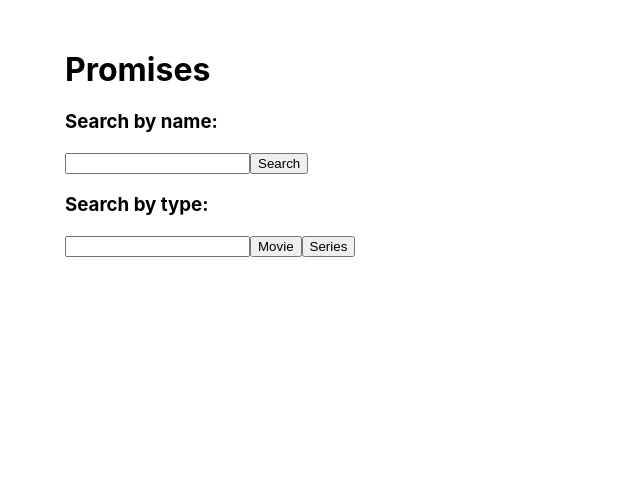
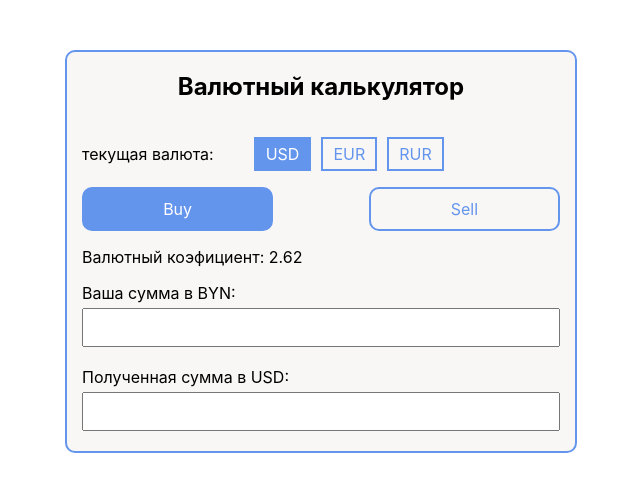
Before and after one commit to KamranBabaev/JS-PET-projects, a React (Create React App) app: page / in a window 1280 px wide. Shown: the top 492 px of the page, without its empty margins (319-959 px from the left). Built offline with nearby package versions, Linux system fonts and the light colour scheme.

Commit message:
1 part, add currency converter

```diff
--- a/src/App.tsx
+++ b/src/App.tsx
@@ -14,8 +14,8 @@ import Lesson3 from './lessons/lesson3/Lesson3';
 function App() {
     return (
         <div className="container">
-            {/*<Lesson1 />*/}
-            <Lesson3 />
+            <Lesson1 />
+            {/*<Lesson3 />*/}
             {/*<Lesson4 />*/}
         </div>
     );
--- a/src/components/CurrencyExchange/CurrencyExchange.tsx
+++ b/src/components/CurrencyExchange/CurrencyExchange.tsx
@@ -12,46 +12,44 @@ type CurrencyExchangePropsType = {
     changeCurrentCurrency: (e: React.MouseEvent<HTMLLIElement>) => void;
 };
 
-const CurrencyExchange: React.FC<CurrencyExchangePropsType> = ({
-                                                                                  currenciesName,
-                                                                                  currentCurrency,
-                                                                                  currencyRate,
-                                                                                  isBuying,
-                                                                                  amountOfBYN,
-                                                                                  amountOfCurrency,
-                                                                                  changeCurrencyField,
-                                                                                  changeAction,
-                                                                                  changeCurrentCurrency,
-                                                                              }) => {
-    const viewCurrency = isBuying ? (
-        <React.Fragment>
+const CurrencyExchange: React.FC<CurrencyExchangePropsType> = props => {
+
+    const {
+        currenciesName, currentCurrency, currencyRate, isBuying, amountOfBYN,
+        amountOfCurrency, changeCurrencyField, changeAction, changeCurrentCurrency,
+    } = props;
+
+
+    const viewCurrency = isBuying
+
+        ? (<React.Fragment>
             <label>
-                You give the next amount of BYN:
-                <input value={amountOfBYN} data-currency="byn" onChange={changeCurrencyField} />
+                Ваша сумма в BYN:
+                <input value={amountOfBYN} data-currency="byn" onChange={changeCurrencyField}/>
             </label>
             <label>
-                You get the next amount of {currentCurrency}:
-                <input value={amountOfCurrency} data-currency="currency" onChange={changeCurrencyField} />
+                Полученная сумма в {currentCurrency}:
+                <input value={amountOfCurrency} data-currency="currency" onChange={changeCurrencyField}/>
             </label>
-        </React.Fragment>
-    ) : (
-        <React.Fragment>
+        </React.Fragment>)
+
+        : (<React.Fragment>
             <label>
-                You give the next amount of {currentCurrency}:
-                <input value={amountOfCurrency} data-currency="currency" onChange={changeCurrencyField} />
+                Ваша сумма в {currentCurrency}:
+                <input value={amountOfCurrency} data-currency="currency" onChange={changeCurrencyField}/>
             </label>
             <label>
-                You get the next amount of BYN:
-                <input value={amountOfBYN} data-currency="byn" onChange={changeCurrencyField} />
+                Полученная сумма в BYN:
+                <input value={amountOfBYN} data-currency="byn" onChange={changeCurrencyField}/>
             </label>
-        </React.Fragment>
-    );
+        </React.Fragment>);
 
     return (
         <div className="currency">
-            <h2>Currency exchange</h2>
+            <h2>Валютный калькулятор</h2>
+
             <div className="currency-names">
-                <p>Current currency:</p>
+                <p>текущая валюта:</p>
                 <ul>
                     {currenciesName.map((currency: string, index: number) => {
                         return (
@@ -67,18 +65,21 @@ const CurrencyExchange: React.FC<CurrencyExchangePropsType> = ({
                     })}
                 </ul>
             </div>
+
             <div className="currency-action">
-        <span className={isBuying ? 'active' : ''} data-action="buy" onClick={changeAction}>
-          Buy
-        </span>
+                <span className={isBuying ? 'active' : ''} data-action="buy" onClick={changeAction}>
+                    Buy
+                </span>
                 <span className={isBuying ? '' : 'active'} data-action="sell" onClick={changeAction}>
-          Sell
-        </span>
+                    Sell
+                </span>
             </div>
+
             <div className="fields">
-                <p>Currency rate: {currencyRate}</p>
+                <p>Валютный коэфициент: {currencyRate}</p>
                 {viewCurrency}
             </div>
+
         </div>
     );
 };
--- a/src/containers/CurrencyExchangeContainer/CurrencyEContainer.tsx
+++ b/src/containers/CurrencyExchangeContainer/CurrencyEContainer.tsx
@@ -1,29 +1,34 @@
-import React from 'react';
+import React, {Dispatch} from 'react';
 import CurrencyExchange from '../../components/CurrencyExchange/CurrencyExchange';
-import { CurrencyState, CurrencyType } from '../../redux/currencyReducer';
-import { Dispatch } from 'redux';
+import {CurrencyType} from '../../redux/currencyReducer';
 import {
     ChangeActionAC,
     ChangeCurrencyFieldAC,
-    СhangeCurrentCurrencyAC,
+    ChangeCurrentCurrencyAC,
     CurrencyReducersTypes
 } from '../../redux/actions';
-import { connect, ConnectedProps } from 'react-redux';
+import {useDispatch, useSelector} from 'react-redux';
+import {
+    selectAmountOfBYN,
+    selectAmountOfCurrency,
+    selectCurrencies,
+    selectCurrentCurrency,
+    selectIsBuying
+} from "../../redux/selector";
 
-const CurrencyEContainer: React.FC<TProps> = props => {
 
-    const {
-        currencies,
-        currentCurrency,
-        isBuying,
-        amountOfBYN,
-        amountOfCurrency,
-        setCurrencyAmount,
-        setAction,
-        changeCurrency,
-    } = props;
+const CurrencyEContainer: React.FC = () => {
+
+    const dispatch = useDispatch<Dispatch<CurrencyReducersTypes>>()
+
+    const currencies = useSelector(selectCurrencies)
+    const currentCurrency = useSelector(selectCurrentCurrency)
+    const isBuying = useSelector(selectIsBuying)
+    const amountOfBYN = useSelector(selectAmountOfBYN)
+    const amountOfCurrency = useSelector(selectAmountOfCurrency)
 
     let currencyRate: number = 0;
+
     const currenciesName = currencies.map((currency: CurrencyType) => {
         if (currency.currencyName === currentCurrency) {
             currencyRate = isBuying ? currency.buyRate : currency.sellRate;
@@ -38,29 +43,29 @@ const CurrencyEContainer: React.FC<TProps> = props => {
             const trigger: string = e.currentTarget.dataset.currency;
             if (trigger === 'byn') {
                 if (value === '') {
-                    setCurrencyAmount(value, value);
+                    dispatch(ChangeCurrencyFieldAC(value, value));
                 } else {
-                    setCurrencyAmount(value, (+Number(value).toFixed(2) / currencyRate).toFixed(2));
+                    dispatch(ChangeCurrencyFieldAC(value, (+Number(value).toFixed(2) / currencyRate).toFixed(2)));
                 }
             } else {
                 if (value === '') {
-                    setCurrencyAmount(value, value);
+                    dispatch(ChangeCurrencyFieldAC(value, value));
                 } else {
-                    setCurrencyAmount((+Number(value).toFixed(2) * currencyRate).toFixed(2), value);
+                    dispatch(ChangeCurrencyFieldAC((+Number(value).toFixed(2) * currencyRate).toFixed(2), value));
                 }
             }
         }
     };
+
     const changeAction = (e: React.MouseEvent<HTMLSpanElement>) => {
-        e.currentTarget.dataset.action === 'buy' ? setAction(true) : setAction(false);
+        e.currentTarget.dataset.action === 'buy' ? dispatch(ChangeActionAC(true)) : dispatch(ChangeActionAC(false));
     };
 
     const changeCurrentCurrency = (e: React.MouseEvent<HTMLLIElement>) => {
-        e.currentTarget.dataset.currency && changeCurrency(e.currentTarget.dataset.currency);
+        e.currentTarget.dataset.currency && dispatch(ChangeCurrentCurrencyAC(e.currentTarget.dataset.currency));
     };
 
     return (
-        <React.Fragment>
         <CurrencyExchange
             currenciesName={currenciesName}
             currentCurrency={currentCurrency}
@@ -72,38 +77,7 @@ const CurrencyEContainer: React.FC<TProps> = props => {
             changeAction={changeAction}
             changeCurrentCurrency={changeCurrentCurrency}
         />
-        </React.Fragment>
     );
 };
 
-const mapStateToProps = ( { currency } : {currency: CurrencyState} ): CurrencyState => {
-    return {
-        currencies: currency.currencies,
-        currentCurrency: currency.currentCurrency,
-        isBuying: currency.isBuying,
-        amountOfBYN: currency.amountOfBYN,
-        amountOfCurrency: currency.amountOfCurrency,
-    };
-};
-
-// @ts-ignore
-const mapDispatchToProps = (dispatch: Dispatch<CurrencyReducersTypes>) : any => {
-    return {
-        setCurrencyAmount(amountOfBYN: string, amountOfCurrency: string) {
-            dispatch(ChangeCurrencyFieldAC(amountOfBYN, amountOfCurrency));
-        },
-        setAction(isBuying: boolean) {
-            dispatch(ChangeActionAC(isBuying));
-        },
-        changeCurrency(currency: string) {
-            dispatch(СhangeCurrentCurrencyAC(currency));
-        },
-    };
-};
-
-// @ts-ignore
-const connector = connect(mapStateToProps, mapDispatchToProps);
-
-type TProps = ConnectedProps<typeof connector>;
-
-export default connector(CurrencyEContainer);
+export default (CurrencyEContainer);
--- a/src/lessons/lesson1/lesson1.tsx
+++ b/src/lessons/lesson1/lesson1.tsx
@@ -5,17 +5,13 @@ import CurrencyExchangeContainer from '../../containers/CurrencyExchangeContaine
 // https://tproger.ru/translations/redux-for-beginners/
 // https://monsterlessons.com/project/series/redux-js-dlya-nachinayushih
 // https://xsltdev.ru/react/redux/intro/
-
 // Typescript genetic
 // https://habr.com/ru/post/455473/
 // https://habr.com/ru/company/ruvds/blog/426729/
-
 // Typescript from zero + typescript generic (English video)
 // https://www.youtube.com/watch?v=3d9XqFmCmQw
-
 // Container component
 // https://habr.com/ru/company/ruvds/blog/446206/
-
 // Dispatch
 // https://react-redux.js.org/using-react-redux/connect-mapdispatch
 
--- a/src/redux/currencyReducer.ts
+++ b/src/redux/currencyReducer.ts
@@ -1,11 +1,11 @@
-import { CurrencyReducersTypes } from './actions';
-
+import {ACTIONS_TYPE, CurrencyReducersTypes} from './actions';
 
 export type CurrencyType = {
     currencyName: string;
     buyRate: number;
     sellRate: number;
 };
+
 export type CurrencyState = {
     currencies: Array<CurrencyType>;
     currentCurrency: string;
@@ -39,8 +39,30 @@ const initialState: CurrencyState = {
 };
 
 export const currencyReducer = (state: CurrencyState = initialState, action: CurrencyReducersTypes): CurrencyState => {
-    // @ts-ignore
     switch (action.type) {
+
+        case ACTIONS_TYPE.CHANGE_CURRENCY_FIELD_TYPE:
+            return {
+                ...state,
+                ...action.payload,
+            }
+
+        case ACTIONS_TYPE.CHANGE_CHANGE_ACTION:
+            return {
+                ...state,
+                ...action.payload,
+                amountOfBYN: '',
+                amountOfCurrency: '',
+            }
+
+        case ACTIONS_TYPE.CHANGE_CURRENT_CURRENCY:
+            return {
+                ...state,
+                ...action.payload,
+                amountOfBYN: '',
+                amountOfCurrency: '',
+            }
+
         default:
             return state;
     }
--- /dev/null
+++ b/src/redux/selector.tsx
@@ -0,0 +1,7 @@
+import {IGlobalState} from "./state";
+
+export const selectCurrencies = (state: IGlobalState) => state.currency.currencies
+export const selectCurrentCurrency = (state: IGlobalState) => state.currency.currentCurrency
+export const selectIsBuying = (state: IGlobalState) => state.currency.isBuying
+export const selectAmountOfBYN = (state: IGlobalState) => state.currency.amountOfBYN
+export const selectAmountOfCurrency = (state: IGlobalState) => state.currency.amountOfCurrency
```
Also changed, not shown: src/redux/actions.ts (+33 -11 lines), 1 other file (tests, documents, lock files or other folders). Lines whose indentation alone changed are shown as unchanged.
